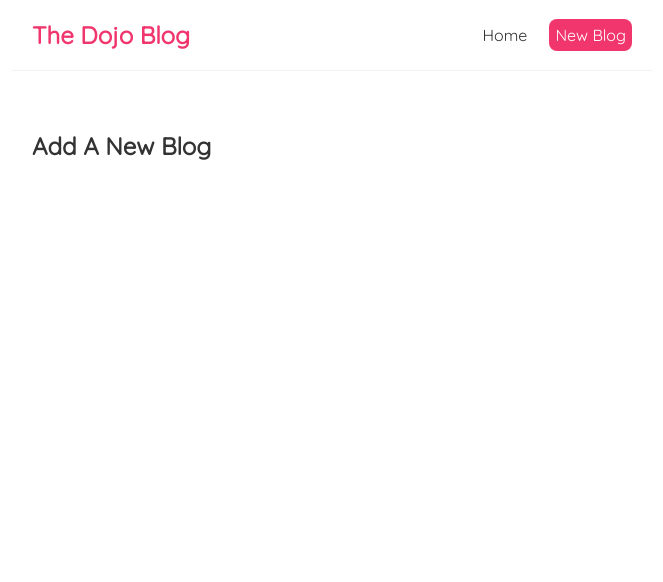
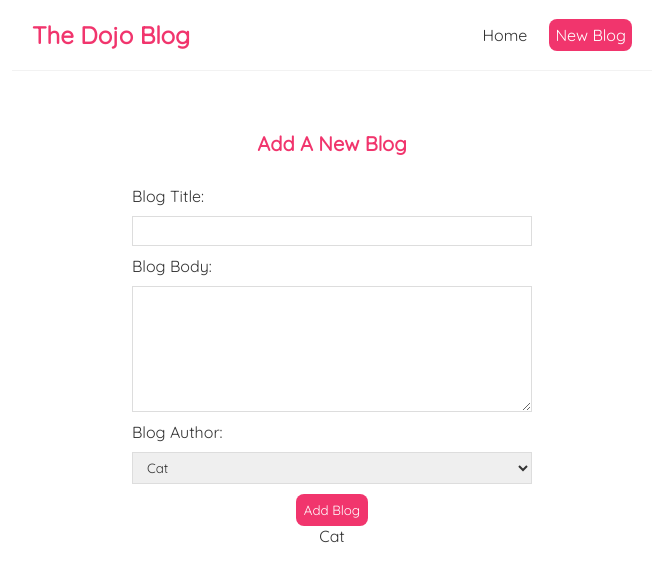
Before and after one commit to JonathanABarnett/NetNinjaDojoBlog, a React (Create React App) app: page /create in a window 1280 px wide. Shown: the top 582 px of the page, without its empty margins (308-971 px from the left). Built offline with nearby package versions, Linux system fonts and the light colour scheme.

Commit message:
Lesson 27 - Controlled Inputs (Forms)

```diff
--- a/src/Create.js
+++ b/src/Create.js
@@ -1,9 +1,41 @@
+import { useState } from "react";
+
 const Create = () => {
-    return (
-        <div className="create">
-            <h2>Add A New Blog</h2>
-        </div>
-     );
-}
+  const [title, setTitle] = useState("");
+  const [body, setBody] = useState("");
+  const [author, setAuthor] = useState("Cat");
+
+  return (
+    <div className="create">
+      <h2>Add A New Blog</h2>
+      <form action="">
+        <label>Blog Title: </label>
+        <input
+          type="text"
+          required
+          value={title}
+          onChange={(e) => setTitle(e.target.value)}
+        />
+        <label>Blog Body: </label>
+        <textarea
+          required
+          rows="7"
+          value={body}
+          onChange={(e) => setBody(e.target.value)}
+        ></textarea>
+        <label>Blog Author: </label>
+        <select value={author} onChange={(e) => setAuthor(e.target.value)}>
+          <option value="Cat">Cat</option>
+          <option value="Dog">Dog</option>
+          <option value="Bird">Bird</option>
+        </select>
+        <button>Add Blog</button>
+        <p>{title}</p>
+        <p>{body}</p>
+        <p>{author}</p>
+      </form>
+    </div>
+  );
+};
 
 export default Create;
--- a/src/index.css
+++ b/src/index.css
@@ -81,3 +81,41 @@
   border-radius: 8px;
   cursor: pointer;
 }
+
+/* create new blog form */
+.create {
+  max-width: 400px;
+  margin: 0 auto;
+  text-align: center;
+}
+
+.create label {
+  text-align: left;
+  display: block;
+}
+
+.create h2 {
+  font-size: 20px;
+  color: #f1356d;
+  margin-bottom: 30px;
+}
+
+.create input,
+.create textarea,
+.create select {
+  width: 100%;
+  padding: 6px 10px;
+  margin: 10px 0;
+  border: 1px solid #ddd;
+  box-sizing: border-box;
+  display: block;
+}
+
+.create button {
+  background: #f1356d;
+  color: #fff;
+  border: 0;
+  padding: 8px;
+  border-radius: 8px;
+  cursor: pointer;
+}
```
Also changed, not shown: data/db.json (+2 -2 lines), 1 other file (tests, documents, lock files or other folders).
